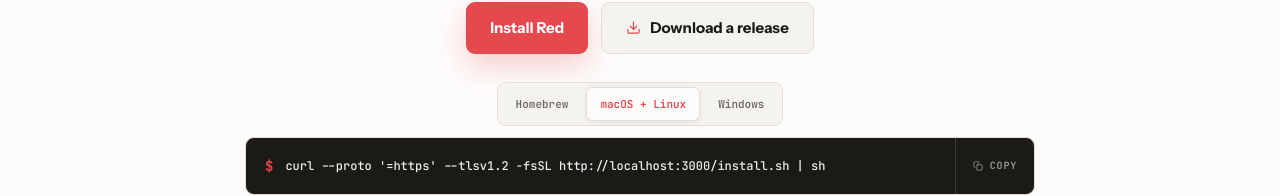
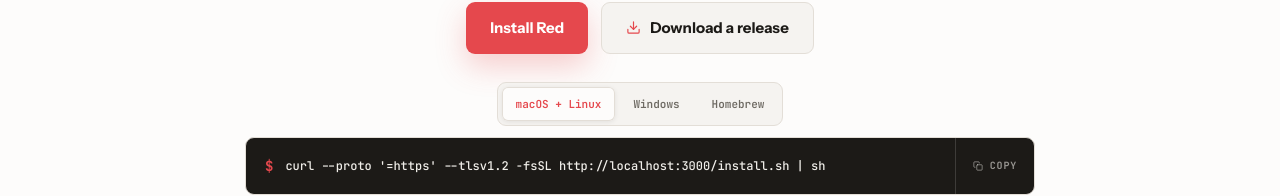
Before and after one commit to codersauce/red-website, a Next.js app: page / in a window 1280 px wide. Shown: the part 547-743 px from the top of the page. Built offline with nearby package versions, Linux system fonts and the light colour scheme.

Commit message:
feat(site): prefer direct installer

```diff
--- a/app/components/InstallPicker.tsx
+++ b/app/components/InstallPicker.tsx
@@ -8,7 +8,7 @@
   type InstallMethod,
 } from "../install-methods";
 
-const methodOrder: InstallMethod[] = ["homebrew", "unix", "windows"];
+const methodOrder: InstallMethod[] = ["unix", "windows", "homebrew"];
 const subscribeToPlatform = () => () => {};
 
 function detectedMethod(): InstallMethod {
@@ -17,7 +17,7 @@
     navigator.platform ??
     ""
   );
-  return detectInstallMethod(platform, navigator.userAgent) ?? "homebrew";
+  return detectInstallMethod(platform, navigator.userAgent) ?? "unix";
 }
 
 export default function InstallPicker({
@@ -27,7 +27,7 @@
   origin: string;
   wide?: boolean;
 }) {
-  const detected = useSyncExternalStore(subscribeToPlatform, detectedMethod, () => "homebrew");
+  const detected = useSyncExternalStore(subscribeToPlatform, detectedMethod, () => "unix");
   const [selectedMethod, setSelectedMethod] = useState<InstallMethod | null>(null);
   const [copied, setCopied] = useState(false);
   const methods = useMemo(() => installMethods(origin), [origin]);
--- a/app/install-methods.ts
+++ b/app/install-methods.ts
@@ -32,7 +32,7 @@
     return null;
   }
   if (signature.includes("win")) return "windows";
-  if (signature.includes("mac")) return "homebrew";
+  if (signature.includes("mac")) return "unix";
   if (signature.includes("linux")) return "unix";
   return null;
 }
```
Also changed, not shown: 1 other file (tests, documents, lock files or other folders).
